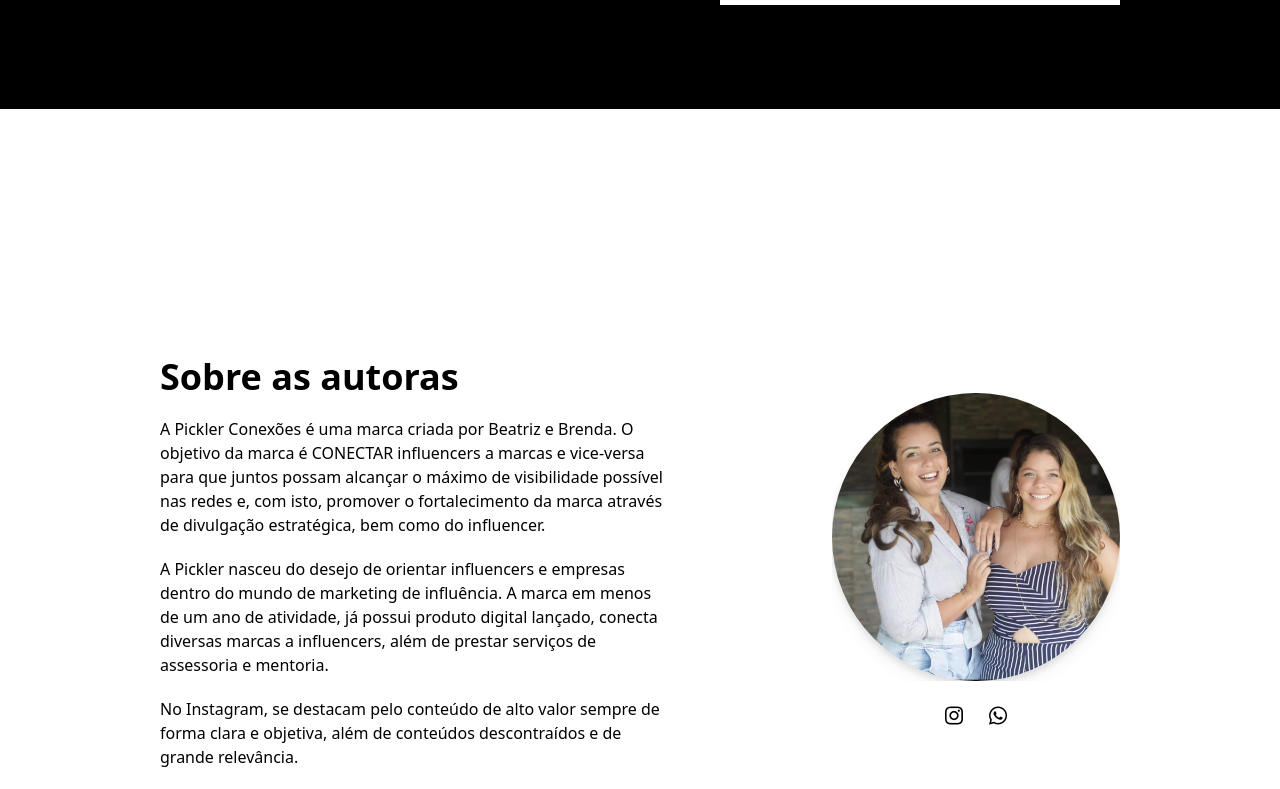
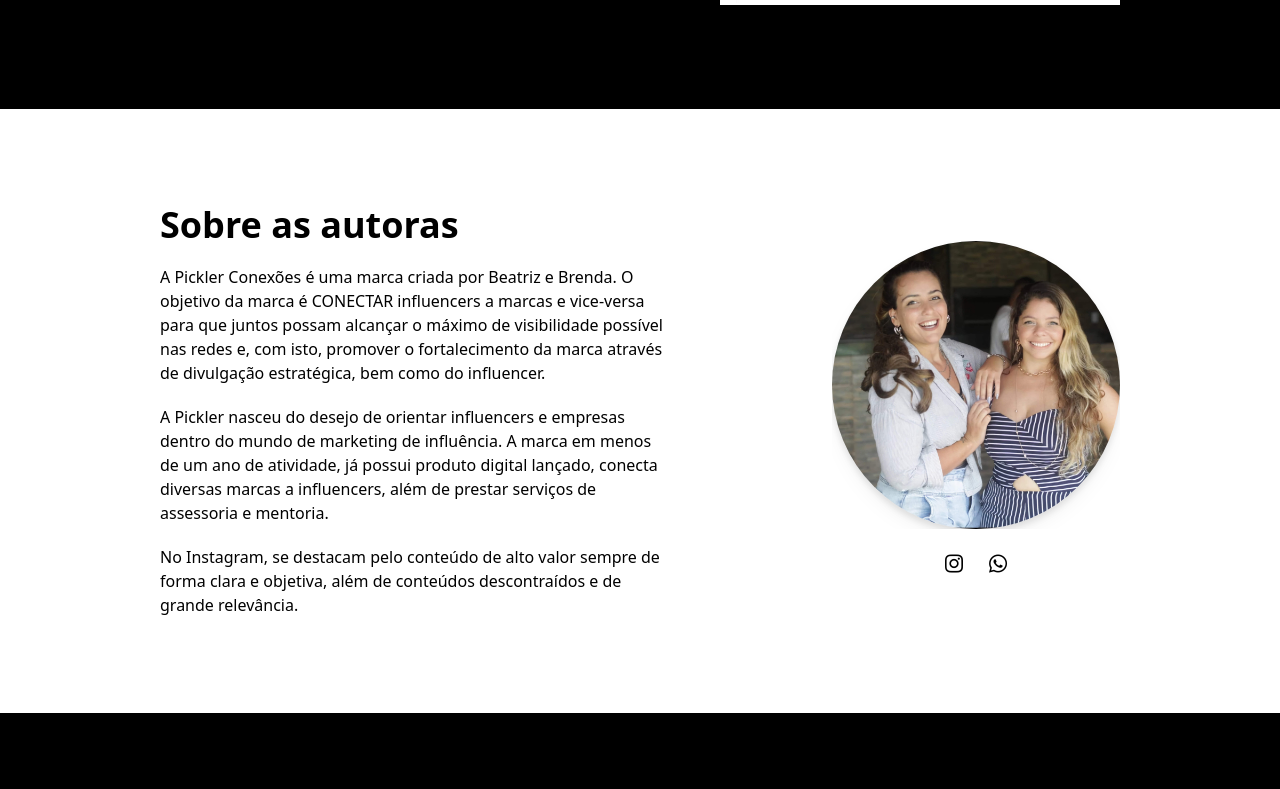
Before and after one commit to dannms/pickler, a Next.js app: page / in a window 1280 px wide. Shown: the part 691-1480 px from the top of the page. Built offline with nearby package versions, Linux system fonts and the light colour scheme.

Commit message:
fixed desktop layout

```diff
--- a/components/about-section.js
+++ b/components/about-section.js
@@ -16,7 +16,7 @@ const socials = [
 
 const AboutSection = () => {
 	return (
-		<section className="pt-96 md:pt-52">
+		<section className="pt-96 md:pt-52 lg:pt-14 lg:pb-14">
 			<Container>
 				<div className="py-10 flex flex-col lg:flex-row items-center gap-10 lg:justify-between">
 					<div className="flex flex-col gap-5 items-center lg:items-start justify-center lg:justify-start text-center lg:text-left lg:max-w-lg">
```
